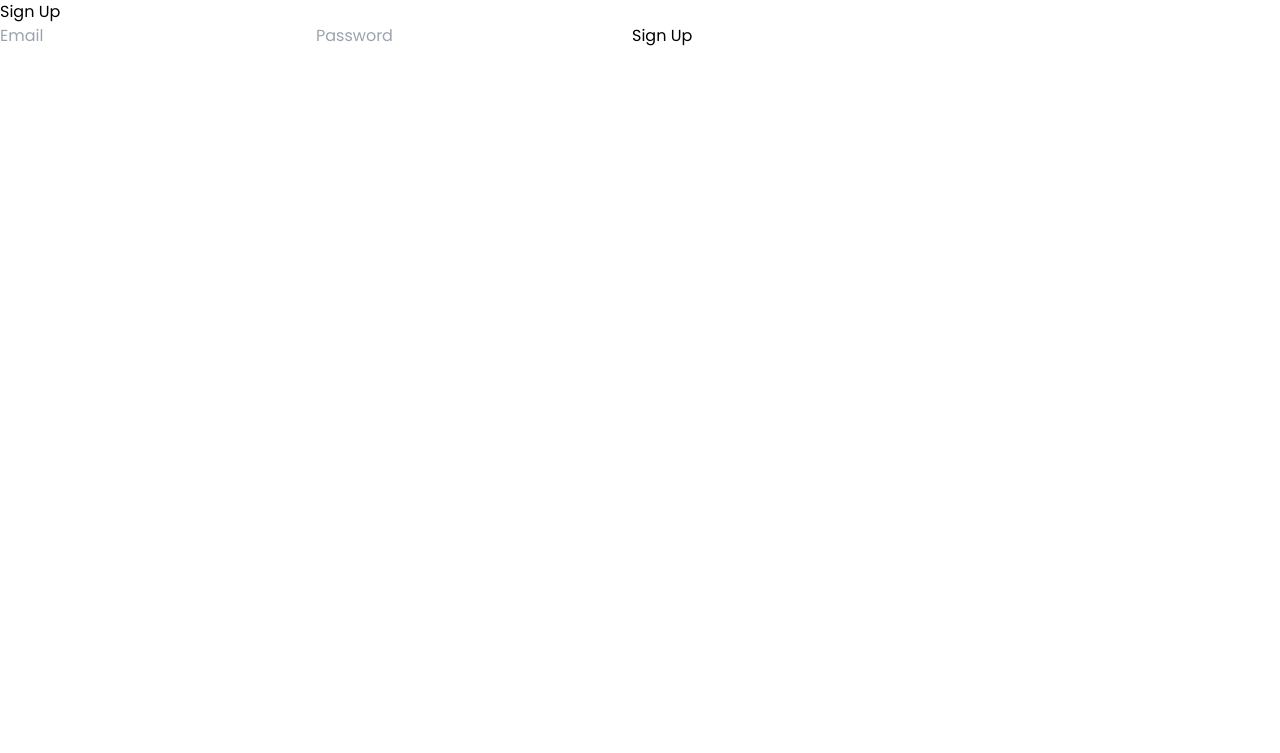
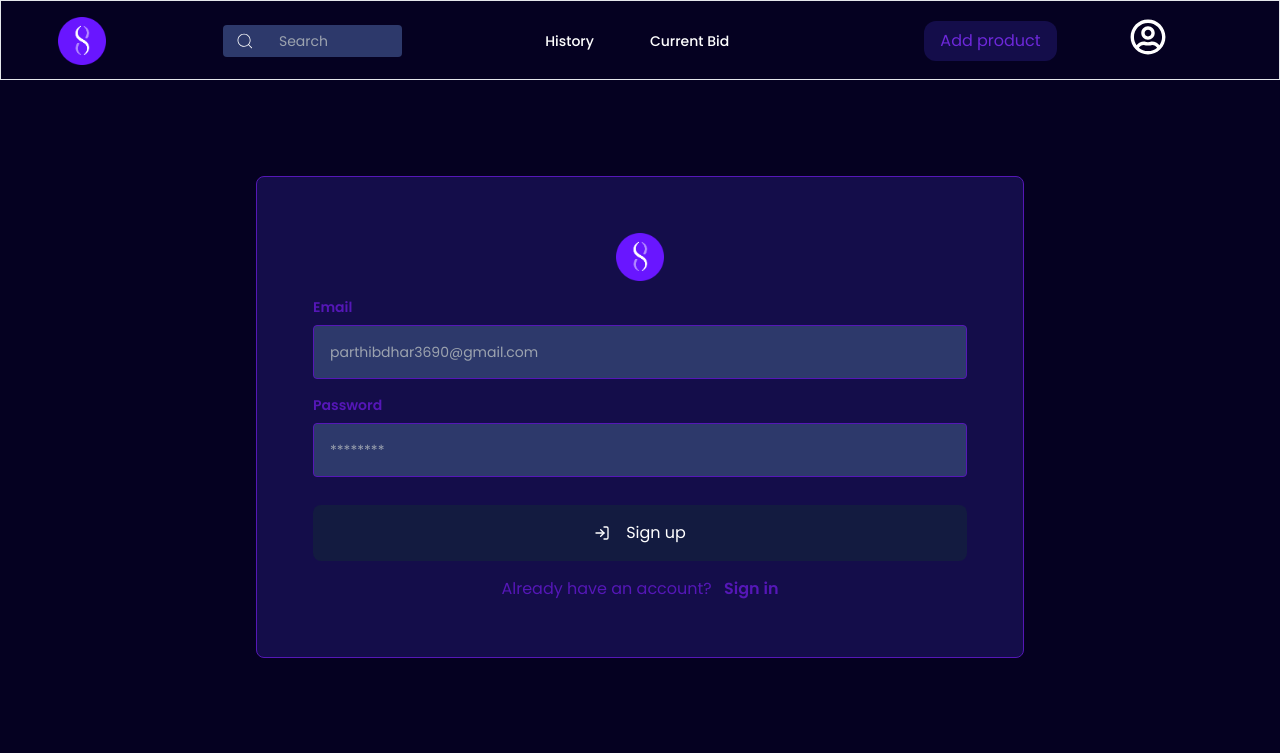
Before and after one commit to parthibdhar/funbid, a Next.js app: page /signUp in a window 1280 px wide. Shown: the top 753 px of the page. Built offline with nearby package versions, Linux system fonts and the light colour scheme.

Commit message:
registration done

```diff
--- a/package.json
+++ b/package.json
@@ -9,6 +9,7 @@
     "lint": "next lint"
   },
   "dependencies": {
+    "@hookform/resolvers": "^3.9.0",
     "@tailwindcss/line-clamp": "^0.4.4",
     "axios": "^1.7.2",
     "firebase": "^10.12.4",
@@ -16,7 +17,9 @@
     "next": "14.2.5",
     "react": "^18",
     "react-dom": "^18",
-    "react-icons": "^5.2.1"
+    "react-hook-form": "^7.52.2",
+    "react-icons": "^5.2.1",
+    "yup": "^1.4.0"
   },
   "devDependencies": {
     "@types/node": "^20",
--- /dev/null
+++ b/src/app/Components/Notifications/errorNotifications.tsx
@@ -0,0 +1,10 @@
+type ErrorProps = {
+    text: any
+}
+export const InlineError: React.FC<ErrorProps> = ({ text }) => {
+    return (
+        <div className='text-subMain w-full mt-2 text-xs font-medium'>
+            <p> {text} </p>
+        </div>
+    )
+}
--- /dev/null
+++ b/src/app/Components/UsedInputs.tsx
@@ -0,0 +1,86 @@
+"use client";
+
+type MessageProps = {
+  label: string;
+  placeholder: string;
+};
+
+type SelectProps = {
+  label: string;
+  options: { value: string; title: string }[];
+  onChange: (event: React.ChangeEvent<HTMLSelectElement>) => void;
+};
+
+type InputProps = {
+  label: string;
+  placeholder: string;
+  type: string;
+  bg?: boolean;
+  register?: any; // You might want to define a more specific type here
+  name: string;
+  value: string;
+  onChange: (event: React.ChangeEvent<HTMLInputElement>) => void;
+};
+
+export const Message: React.FC<MessageProps> = ({ label, placeholder }) => {
+  return (
+    <div className="text-sm w-full">
+      <label className="text-border font-semibold">{label}</label>
+      <textarea
+        className="w-full h-40 mt-2 p-6 bg-main border border-border rounded"
+        name=""
+        id=""
+        cols={30}
+        rows={10}
+        placeholder={placeholder}
+      ></textarea>
+    </div>
+  );
+};
+
+export const Select: React.FC<SelectProps> = ({ label, options, onChange }) => {
+  return (
+    <>
+      <label className="text-border font-semibold">{label}</label>
+      <select
+        className="w-full mt-2 px-6 py-4 border border-border text-text bg-main rounded"
+        onChange={onChange}
+      >
+        {options.map((o, i) => (
+          <option key={i} value={o.value}>
+            {o.title}
+          </option>
+        ))}
+      </select>
+    </>
+  );
+};
+
+export const Input: React.FC<InputProps> = ({
+  label,
+  placeholder,
+  type,
+  bg,
+  register,
+  name,
+  value,
+  onChange,
+}) => {
+  return (
+    <div className="text-sm w-full">
+      <label className="text-border font-semibold">{label}</label>
+      <input
+        required
+        name={name}
+        value={value}
+        onChange={onChange}
+        {...register}
+        type={type}
+        placeholder={placeholder}
+        className={`w-full text-sm mt-2 p-4 border border-border rounded text-white ${
+          bg ? "bg-inputBg" : "bg-dry"
+        }`}
+      />
+    </div>
+  );
+};
--- a/src/app/globals.css
+++ b/src/app/globals.css
@@ -9,7 +9,8 @@ html {
   font-family: 'Poppins', sans-serif;
 
   font-weight: 400;
-
+  background: #050121;
+  color: white;
 }
 
 input:focus,
--- a/src/app/signUp/page.tsx
+++ b/src/app/signUp/page.tsx
@@ -1,20 +1,30 @@
-'use client'
-import { useState, useEffect } from 'react';
-import { useRouter } from 'next/navigation';
-import { signUp } from '../auth/auth';
-import { createUserProfile } from '../firestore/user';
+/* eslint-disable @next/next/no-img-element */
+"use client";
+import { useState, useEffect } from "react";
+import { useRouter } from "next/navigation";
+import { signUp } from "../auth/auth";
+import { createUserProfile } from "../firestore/user";
+import Layout from "../Layout/Layout/Layout";
+import { Input } from "../Components/UsedInputs";
+import Link from "next/link";
+import { FiLogIn } from "react-icons/fi";
+import Image from "next/image";
+import { InlineError } from "../Components/Notifications/errorNotifications";
+import { useForm } from "react-hook-form";
+import { yupResolver } from "@hookform/resolvers/yup";
+import { loginValidation } from "../validation/loginValidation";
 
 const SignUp = () => {
-  const [email, setEmail] = useState('');
-  const [password, setPassword] = useState('');
+  const [email, setEmail] = useState("");
+  const [password, setPassword] = useState("");
   const [error, setError] = useState<string | null>(null);
   const router = useRouter();
 
-  // useEffect(() => {
-  //   if (!router) {
-  //     console.error('NextRouter was not mounted.');
-  //   }
-  // }, [router]);
+  useEffect(() => {
+    if (!router) {
+      console.error("NextRouter was not mounted.");
+    }
+  }, [router]);
 
   const handleSubmit = async (event: React.FormEvent<HTMLFormElement>) => {
     event.preventDefault();
@@ -23,17 +33,91 @@ const SignUp = () => {
       const user = await signUp(email, password);
       if (user) {
         await createUserProfile(user.uid, { email, createdAt: new Date() });
-        router.push('/dashboard'); // Redirect to a protected route after successful signup
+        router.push("/signIn"); // Redirect to a protected route after successful signup
       }
     } catch (error: any) {
       setError(error.message);
     }
   };
 
+
   return (
-    <div>
-      <h1>Sign Up</h1>
-      <form onSubmit={handleSubmit}>
+    <Layout>
+      <div className="container mx-auto flex-colo my-24 bg-main">
+        <form
+          onSubmit={handleSubmit}
+          className="w-full 2xl:w-2/5 sm:p-14 p-8  md:w-3/5 flex-colo gap-4 bg-dry rounded-lg border border-border"
+        >
+          <Image
+            src="/images/logo.png"
+            alt="logo"
+            width={33}
+            height={6}
+            className="w-full h-12 object-contain"
+          />
+          {/* <img src="../../../public/images/logo.png"
+                alt="logo"
+                className='w-full h-12 object-contain ' /> */}
+          <div className="w-full">
+          {/* <input
+          type="email" */}
+          {/* value={email}
+          onChange={(e) => setEmail(e.target.value)}
+          placeholder="Email"
+          required */}
+        {/* /> */}
+            <Input
+              label="Email"
+              name={"email"}
+
+              placeholder={"parthibdhar3690@gmail.com"}
+              type="email"
+              bg={true}
+              onChange={(e) => setEmail(e.target.value)}
+              value= {email}
+
+            />
+
+          </div>
+          <div className="w-full">
+            <Input
+              label="Password"
+              placeholder={"********"}
+              type="password"
+              name={"password"}
+              bg={true}
+              onChange={(e) => setPassword(e.target.value)}
+              value={password}
+            />
+
+          </div>
+          <button
+            type="submit"
+            className="bg-subMain transitions mt-3 hover:bg-main flex-rows gap-4 text-white p-4 rounded-lg w-full"
+          >
+            <FiLogIn /> Sign up
+          </button>
+          <p className="text-center text-border">
+            Already have an account?{" "}
+            <Link
+              href={"/signIn"}
+              className="text-dryGray font-semibold ml-2 my3"
+            >
+              Sign in
+            </Link>
+          </p>
+        </form>
+      </div>
+
+    </Layout>
+  );
+};
+
+export default SignUp;
+
+{/* <form
+//  onSubmit={"handleSubmit"}
+>
   <input
     type="email"
     value={email}
@@ -50,9 +134,4 @@ const SignUp = () => {
   />
   <button type="submit">Sign Up</button>
 </form>
-      {error && <p>{error}</p>}
-    </div>
-  );
-};
-
-export default SignUp;
+{error && <p>{error}</p>} */}
--- /dev/null
+++ b/src/app/validation/loginValidation.tsx
@@ -0,0 +1,26 @@
+import * as yup from 'yup';
+
+// login validation
+export const loginValidation = yup.object().shape({
+    email: yup.string().email().required("Email is required").trim(),
+    password: yup.string()
+    .required("Password is required")
+    .min(6, "Password must be at least 6 characters")
+    .max(20, "Password must not exceed 20 characters")
+    .matches(/(?=.*[0-9])/, "Password must contain a number")
+});
+
+
+//register validation
+export const registerValidation = yup.object().shape({
+    name: yup.string().required("Name is required").trim(),
+    email: yup.string().email().required("Email is required").trim(),
+    password: yup.string()
+    .required("Password is required")
+    .min(6, "Password must be at least 6 characters")
+    .max(20, "Password must not exceed 20 characters")
+    .matches(/(?=.*[0-9])/, "Password must contain a number"),
+    fullName: yup.string().required("Full Name is required")
+    .max(20, "Full Name must not exceed 20 characters")
+    .matches(/^[a-zA-Z ]*$/, "Full Name must contain only letters")
+});
```
Also changed, not shown: 1 other file (tests, documents, lock files or other folders). Lines whose indentation alone changed are shown as unchanged.
